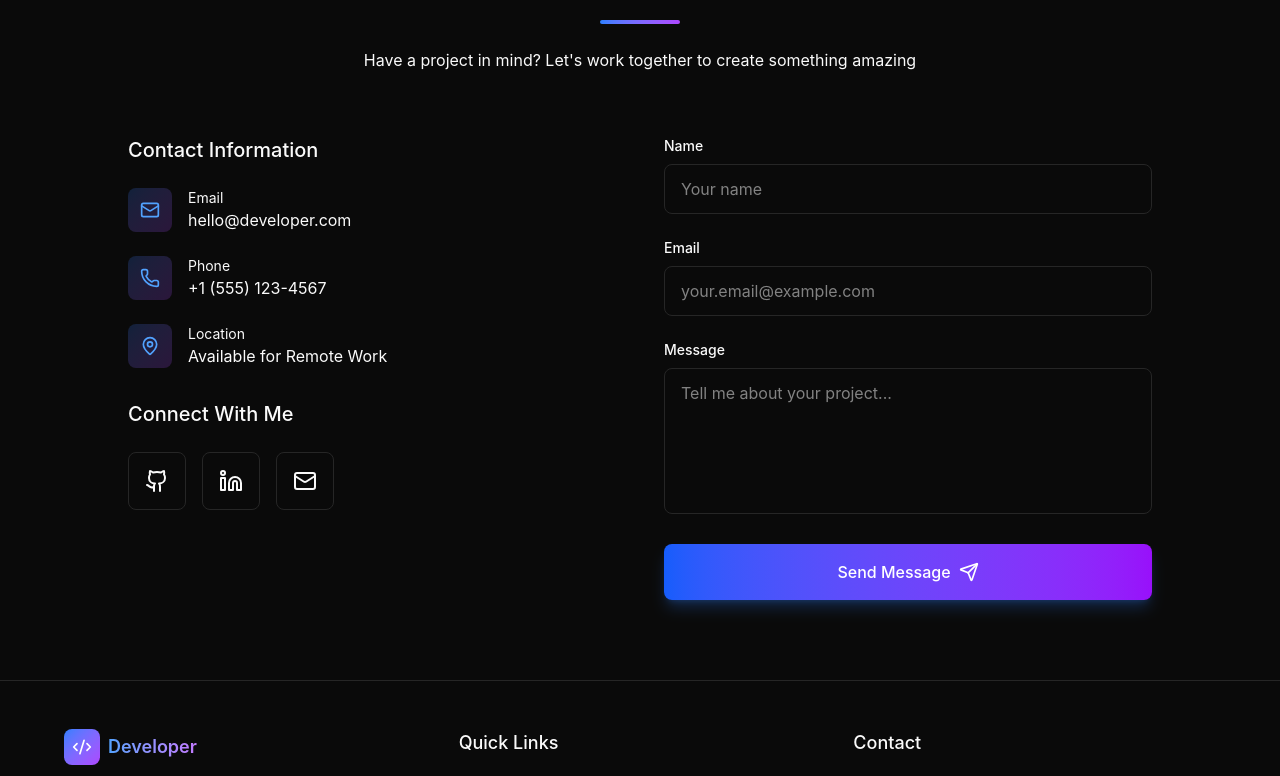
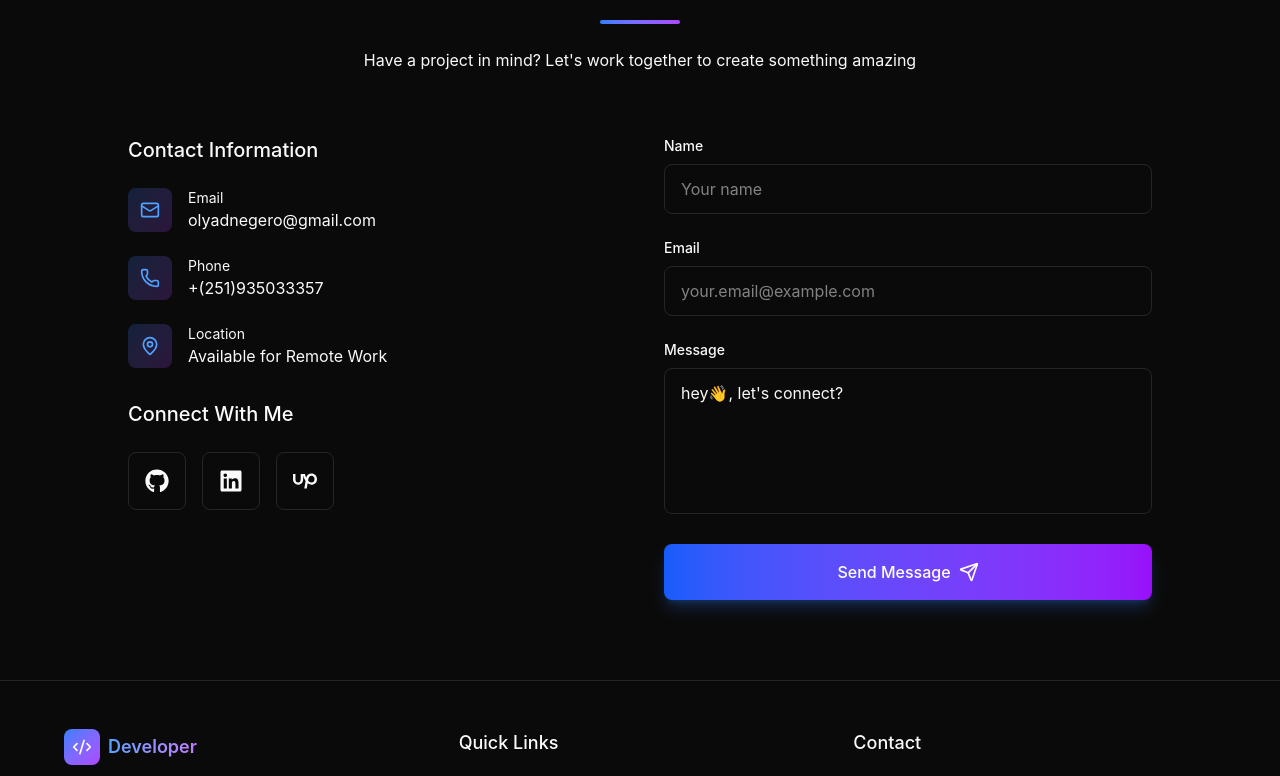
Before and after one commit to JCLthatlittlerat/developer-portfolio-website, a React (Vite) app: page / in a window 1280 px wide. Shown: the part 4577-5353 px from the top of the page. Built offline with nearby package versions, Linux system fonts and the light colour scheme.

Commit message:
feature addition: email sending in response to form submission is added so that client can reachout easily

```diff
--- a/package.json
+++ b/package.json
@@ -9,6 +9,7 @@
     "preview": "vite preview"
   },
   "dependencies": {
+    "@emailjs/browser": "^4.4.1",
     "class-variance-authority": "^0.7.1",
     "cmdk": "^1.1.1",
     "embla-carousel-react": "^8.6.0",
--- a/src/app/components/Contact.tsx
+++ b/src/app/components/Contact.tsx
@@ -1,28 +1,87 @@
-import { useState } from "react";
-import { Mail, Github, Linkedin, Send, MapPin, Phone } from "lucide-react";
-
+import { useRef, useState } from "react";
+import { Mail, Send, MapPin, Phone } from "lucide-react";
+import { FaUpwork, FaLinkedin, FaGithub } from "react-icons/fa6";
+import emailjs from "@emailjs/browser";
 export function Contact() {
   const [formData, setFormData] = useState({
     name: "",
     email: "",
-    message: ""
+    message: "hey👋, let's connect?",
   });
   const [submitted, setSubmitted] = useState(false);
+  const [status, setStatus] = useState("");
+  const form = useRef<HTMLFormElement | null>(null);
 
-  const handleSubmit = (e: React.FormEvent) => {
+  const handleSubmit = async (e: React.SyntheticEvent) => {
     e.preventDefault();
+    console.log("inside the handleSubmit1");
+    // Replace with your actual IDs from EmailJS dashboard
+    if (!form.current) {
+      setStatus("ERROR");
+      return;
+    }
+    console.log("inside the handleSubmit2");
+
+    emailjs
+      .sendForm(
+        "service_qr5mef5",
+        "template_exg6jwp",
+        form.current,
+        "2Af9_Hz2ffrzoj9gT",
+      )
+      .then(
+        () => {
+          alert("Message sent successfully!");
+          setFormData({
+            name: "",
+            email: "",
+            message: "hey👋, let's connect?",
+          });
+          // e.target.reset(); // Reset the form after submission
+        },
+        (error) => {
+          alert(`Failed to send message. ${error.message}`);
+        },
+      );
+    // // a logic to handle form submission
+    //     const form = e.target;
+    //     const data = new FormData(form);
+    //     const endpoint = 'YOUR_FORM_ENDPOINT_URL'; // Replace with your service's endpoint
+
+    //     try {
+    //       const response = await fetch(endpoint, {
+    //         method: 'POST',
+    //         body: data,
+    //         headers: {
+    //           'Accept': 'application/json' // Check your service's documentation for required headers
+    //         }
+    //       });
+
+    //       if (response.ok) {
+    //         setStatus('SUCCESS');
+    //         form.reset();
+    //       } else {
+    //         setStatus('ERROR');
+    //       }
+    //     } catch (error) {
+    //       setStatus('ERROR');
+    //     }
+    //   };
+
     // Simulate form submission
     setSubmitted(true);
     setTimeout(() => {
       setSubmitted(false);
-      setFormData({ name: "", email: "", message: "" });
+      setFormData({ name: "", email: "", message: "hey👋, let's connect?" });
     }, 3000);
   };
 
-  const handleChange = (e: React.ChangeEvent<HTMLInputElement | HTMLTextAreaElement>) => {
+  const handleChange = (
+    e: React.ChangeEvent<HTMLInputElement | HTMLTextAreaElement>,
+  ) => {
     setFormData({
       ...formData,
-      [e.target.name]: e.target.value
+      [e.target.name]: e.target.value,
     });
   };
 
@@ -30,12 +89,13 @@ export function Contact() {
     <section id="contact" className="py-20 px-4 sm:px-6 lg:px-8">
       <div className="max-w-5xl mx-auto">
         <div className="text-center mb-16">
-          <h2 className="text-3xl sm:text-4xl mb-4 bg-gradient-to-r from-blue-400 to-purple-400 bg-clip-text text-transparent">
+          <h2 className="text-3xl sm:text-4xl mb-4 bg-linear-to-r from-blue-400 to-purple-400 bg-clip-text text-transparent">
             Get In Touch
           </h2>
-          <div className="w-20 h-1 bg-gradient-to-r from-blue-500 to-purple-500 mx-auto rounded-full"></div>
+          <div className="w-20 h-1 bg-linear-to-r from-blue-500 to-purple-500 mx-auto rounded-full"></div>
           <p className="mt-6 text-muted-foreground max-w-2xl mx-auto">
-            Have a project in mind? Let's work together to create something amazing
+            Have a project in mind? Let's work together to create something
+            amazing
           </p>
         </div>
 
@@ -45,25 +105,30 @@ export function Contact() {
             <h3 className="text-xl mb-6">Contact Information</h3>
             <div className="space-y-6 mb-8">
               <div className="flex items-center gap-4">
-                <div className="p-3 bg-gradient-to-br from-blue-500/20 to-purple-500/20 rounded-lg">
+                <div className="p-3 bg-linear-to-br from-blue-500/20 to-purple-500/20 rounded-lg">
                   <Mail className="w-5 h-5 text-blue-400" />
                 </div>
                 <div>
                   <p className="text-sm text-muted-foreground">Email</p>
-                  <p>hello@developer.com</p>
+                  <a
+                    href="mailto:olyadnegero@gmail.com"
+                    title="connect with olyad!"
+                  >
+                    <p>olyadnegero@gmail.com</p>
+                  </a>
                 </div>
               </div>
               <div className="flex items-center gap-4">
-                <div className="p-3 bg-gradient-to-br from-blue-500/20 to-purple-500/20 rounded-lg">
+                <div className="p-3 bg-linear-to-br from-blue-500/20 to-purple-500/20 rounded-lg">
                   <Phone className="w-5 h-5 text-blue-400" />
                 </div>
                 <div>
                   <p className="text-sm text-muted-foreground">Phone</p>
-                  <p>+1 (555) 123-4567</p>
+                  <p>+(251)935033357</p>
                 </div>
               </div>
               <div className="flex items-center gap-4">
-                <div className="p-3 bg-gradient-to-br from-blue-500/20 to-purple-500/20 rounded-lg">
+                <div className="p-3 bg-linear-to-br from-blue-500/20 to-purple-500/20 rounded-lg">
                   <MapPin className="w-5 h-5 text-blue-400" />
                 </div>
                 <div>
@@ -81,29 +146,33 @@ export function Contact() {
                 target="_blank"
                 rel="noopener noreferrer"
                 className="p-4 bg-secondary hover:bg-secondary/80 rounded-lg transition-colors border border-border hover:border-blue-500/50 group"
+                title="link to github repo"
               >
-                <Github className="w-6 h-6 group-hover:text-blue-400 transition-colors" />
+                <FaGithub className="w-6 h-6 group-hover:text-blue-400 transition-colors" />
               </a>
               <a
                 href="https://linkedin.com"
                 target="_blank"
                 rel="noopener noreferrer"
                 className="p-4 bg-secondary hover:bg-secondary/80 rounded-lg transition-colors border border-border hover:border-blue-500/50 group"
+                title="link to linkedin repo"
               >
-                <Linkedin className="w-6 h-6 group-hover:text-blue-400 transition-colors" />
+                <FaLinkedin className="w-6 h-6 group-hover:text-blue-400 transition-colors" />
               </a>
               <a
-                href="mailto:hello@developer.com"
+                href="https://www.upwork.com/freelancers/~0143d939d5369b7bbc?mp_source=share"
+                target="_blank"
                 className="p-4 bg-secondary hover:bg-secondary/80 rounded-lg transition-colors border border-border hover:border-blue-500/50 group"
+                title="link to upwork repo"
               >
-                <Mail className="w-6 h-6 group-hover:text-blue-400 transition-colors" />
+                <FaUpwork className="w-6 h-6 group-hover:text-blue-400 transition-colors" />
               </a>
             </div>
           </div>
 
           {/* Contact Form */}
-          <div>
-            <form onSubmit={handleSubmit} className="space-y-6">
+          <article>
+            <form onSubmit={handleSubmit} ref={form} className="space-y-6">
               <div>
                 <label htmlFor="name" className="block mb-2 text-sm">
                   Name
@@ -152,7 +221,7 @@ export function Contact() {
               <button
                 type="submit"
                 disabled={submitted}
-                className="w-full px-8 py-4 bg-gradient-to-r from-blue-600 to-purple-600 text-white rounded-lg hover:from-blue-700 hover:to-purple-700 transition-all duration-300 flex items-center justify-center gap-2 shadow-lg shadow-blue-500/25 disabled:opacity-50 disabled:cursor-not-allowed"
+                className="w-full px-8 py-4 bg-linear-to-r from-blue-600 to-purple-600 text-white rounded-lg hover:from-blue-700 hover:to-purple-700 transition-all duration-300 flex items-center justify-center gap-2 shadow-lg shadow-blue-500/25 disabled:opacity-50 disabled:cursor-not-allowed"
               >
                 {submitted ? (
                   "Message Sent!"
@@ -164,7 +233,7 @@ export function Contact() {
                 )}
               </button>
             </form>
-          </div>
+          </article>
         </div>
       </div>
     </section>
--- a/src/app/components/Projects.tsx
+++ b/src/app/components/Projects.tsx
@@ -40,7 +40,7 @@ export function Projects() {
         "A modern money transfer mobile application UI concept designed to simplify sending and receiving money. Features intuitive navigation, transaction history, and secure payment flows.",
       image:
         "https://images.unsplash.com/photo-1726056652605-c4cf751ec0df?crop=entropy&cs=tinysrgb&fit=max&fm=jpg&ixid=M3w3Nzg4Nzd8MHwxfHNlYXJjaHwxfHxtb2JpbGUlMjBwYXltZW50JTIwZmludGVjaCUyMGFwcHxlbnwxfHx8fDE3NzM3NzM4MDd8MA&ixlib=rb-4.1.0&q=80&w=1080",
-      technologies: ["Next", "Mobile UI", "JavaScript", "Responsive Design"],
+      technologies: ["Next", "Mobile UI", "TypeScript", "Responsive Design"],
       github: "https://github.com/JCLthatlittlerat/etran-trustworthy-app.git",
       demo: "https://etran-trustworthy-app.netlify.app/",
     },
```
Also changed, not shown: 2 other files (tests, documents, lock files or other folders).
